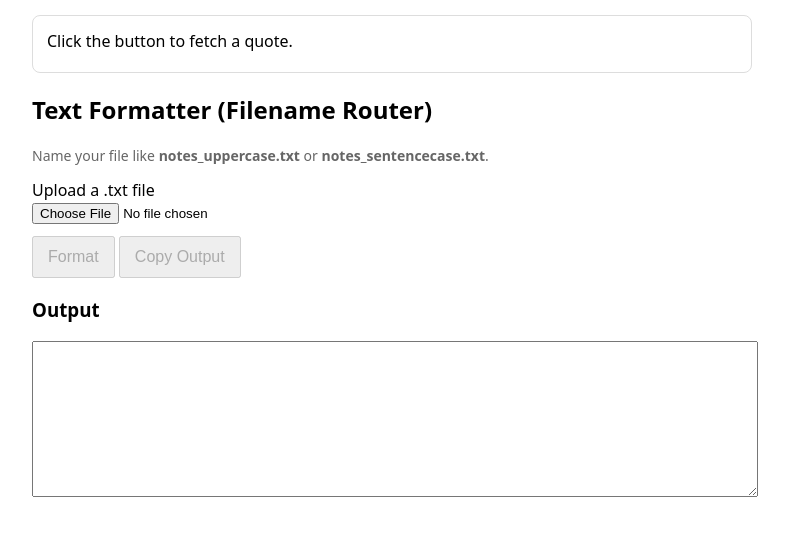
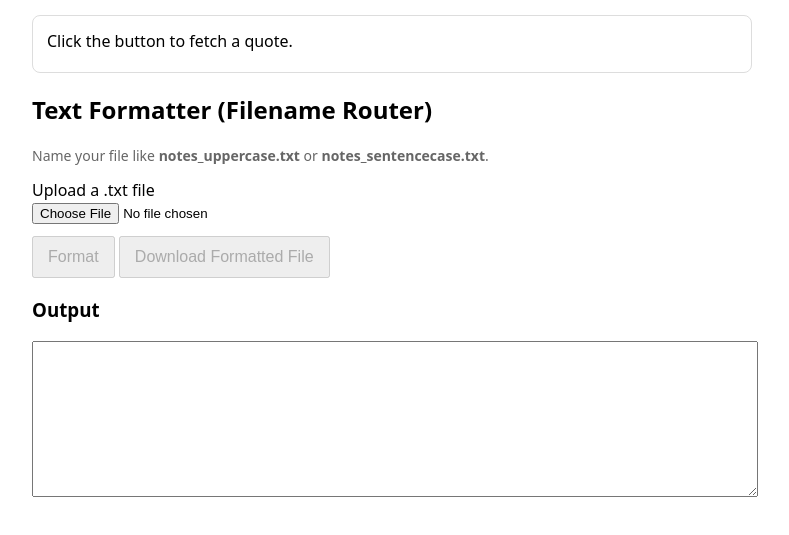
Before and after one commit to ta765/FileConverter, a plain HTML site: page site/index.html in a window 1280 px wide. Shown: the part 149-684 px from the top of the page, without its empty margins (248-1037 px from the left). Drawn offline with Linux system fonts and the light colour scheme.

Commit message:
Added download button

```diff
--- a/site/index.html
+++ b/site/index.html
@@ -54,7 +54,7 @@
 
     <div style="margin-top: 12px;">
       <button id="btnFormat" disabled>Format</button>
-      <button id="btnCopy" disabled>Copy Output</button>
+      <button id="btnDownload" disabled>Download Formatted File</button>
     </div>
 
     <p id="formatStatus" style="margin-top: 12px;"></p>
@@ -64,6 +64,7 @@
   </section>
 
 
+
   <script src="app.js"></script>
 </body>
 
```
